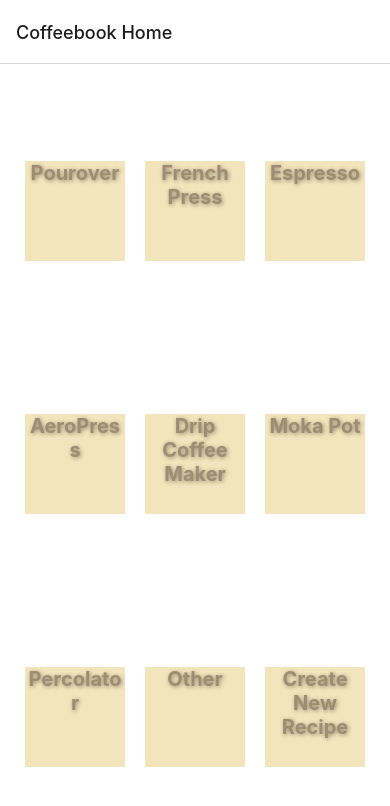
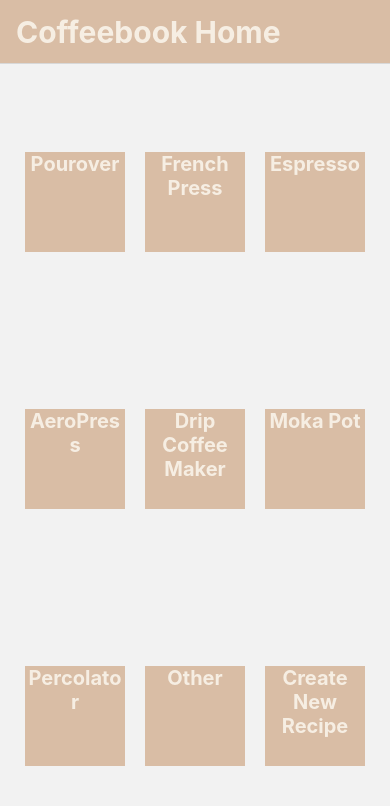
Before and after one commit to robotlions/coffeebook, a React Native app: screen /Home in a window 390 px wide. Shown: the top 806 px of the page. Built offline with nearby package versions, Linux system fonts and the light colour scheme.

Commit message:
tile style

```diff
--- a/App.js
+++ b/App.js
@@ -18,13 +18,13 @@ export default function App() {
 
   return (
     <NavigationContainer>
-       <StatusBar backgroundColor="#9f8d73" style="auto" />
+       <StatusBar style="auto" />
       <Stack.Navigator>
 
     <Stack.Screen
       name="Home"
       component={HomeScreen}
-      options={{ title: 'Coffeebook Home' }}
+      options={{ title: 'Coffeebook Home',headerStyle: {backgroundColor: '#d9bda5'},headerTintColor: '#f6eee3',headerTitleStyle:{fontWeight: "bold", fontSize: 30} }}
     />
     <Stack.Screen name="Recipes" component={RecipeScreen} />
     <Stack.Screen name="New Recipe" component={NewRecipe}/>
--- a/Components/DefaultRecipes.js
+++ b/Components/DefaultRecipes.js
@@ -8,6 +8,11 @@ grind: "",
 waterTemp: "",
 agitation: "",
 waterType: "",
+milkType: "",
+milkConsistency: "",
+addedWaterAmount: "",
+sweetenerType: "",
+sweetenerAmount: "",
 notes: "",
 
 
--- a/styles.js
+++ b/styles.js
@@ -2,47 +2,48 @@ import { StyleSheet } from 'react-native';
 
 
 export const styles = StyleSheet.create({
-  backgroundView:{
+  backgroundView: {
     backgroundColor: "rgba(52, 52, 52, 0.7)",
-    height:"100%",
-    paddingBottom:75,
+    height: "100%",
+    paddingBottom: 75,
   },
 
-  button:{
+  button: {
     textAlign: "center",
     backgroundColor: "lightblue",
     width: 120,
     height: 25,
   },
 
-    buttonRow:{
+  buttonRow: {
     alignItems: "center",
   },
 
-  categoryButton:{
+  categoryButton: {
     textAlign: "center",
     fontSize: 20,
     fontWeight: "bold",
     height: 100,
     width: 100,
     margin: 10,
-    color: "#9f8d73",
-    backgroundColor: "#f2e5bb",
-    textShadowColor: "rgba(0, 0, 0, .4)",
-    textShadowOffset: {
-      width: 1,
-      height: 1,
-    },
-    textShadowRadius: 4,
+    color: "#f6eee3",
+    backgroundColor: "#d9bda5",
+    // textShadowColor: "rgba(0, 0, 0, .4)",
+    // textShadowOffset: {
+    //   width: 1,
+    //   height: 1,
+    // },
+    // textShadowRadius: 4,
     textAlignVertical: "center",
+    elevation: 5,
   },
 
 
   container: {
-    paddingTop: 20,
+    paddingTop: 10,
     flex: 1,
     alignItems: 'center',
-      backgroundColor: "#ffffff",
+    // backgroundColor: "#ffffff",
     justifyContent: 'center',
     flexDirection: "row",
     flexWrap: "wrap",
@@ -71,30 +72,22 @@ export const styles = StyleSheet.create({
     elevation: 5,
   },
 
-    pickerHeading:{
+  pickerHeading: {
     fontSize: 20,
-      fontWeight:"bold",
+    fontWeight: "bold",
   },
 
-    textLine:{
-      marginBottom: 5,
-    },
-
-    touchableRecipe:{
-
-    },
-
-    recipeContainer:{
+  recipeContainer: {
     backgroundColor: "#ffffff",
     flex: 1,
   },
 
-    recipeHeadline:{
+  recipeHeadline: {
     fontWeight: "bold",
-      fontSize:16,
+    fontSize: 16,
   },
 
-    recipeHeading:{
+  recipeHeading: {
     height: 50,
     textAlign: "center",
     fontSize: 25,
@@ -108,4 +101,14 @@ export const styles = StyleSheet.create({
     },
     textShadowRadius: 4,
   },
+
+  textLine: {
+    marginBottom: 5,
+  },
+
+  touchableRecipe: {
+
+  },
+
+
 });
```
Lines whose indentation alone changed are shown as unchanged.
